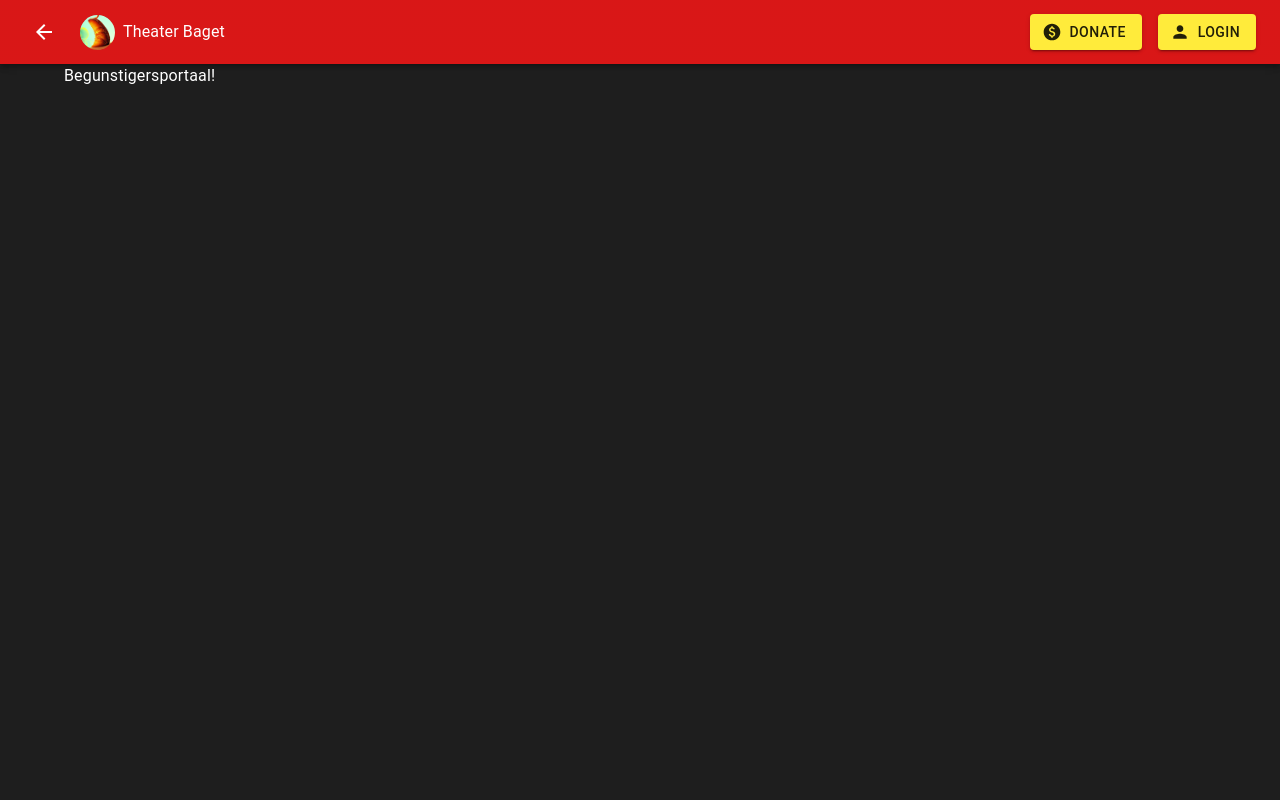
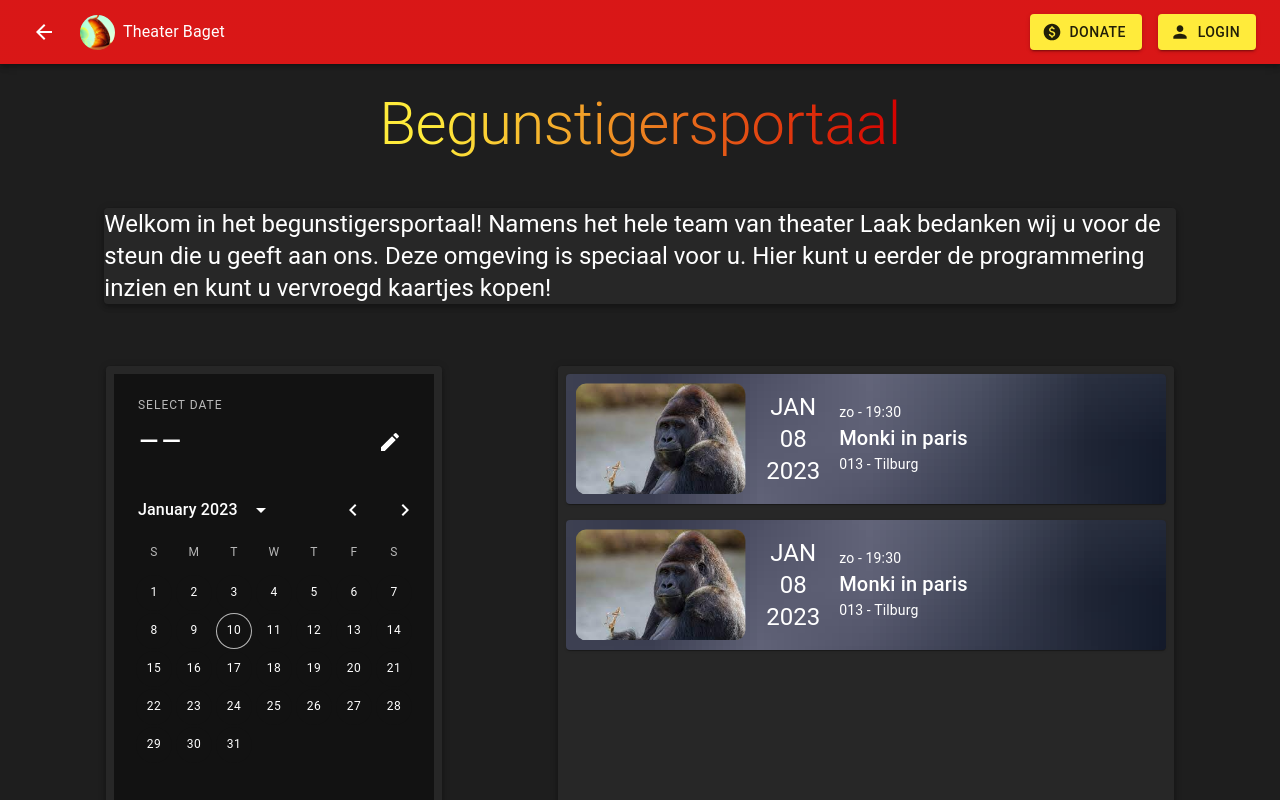
Before and after one commit to ManoloTonto1/Theater-Baget, a React (Vite) app in the folder client/: page /#/begunstigersportaal in a window 1280 px wide. Shown: the top 800 px of the page. Built offline with nearby package versions, Linux system fonts and the light colour scheme.

Commit message:
spacing fixed + omschrijving begunstigersportaal

```diff
--- a/client/src/routes/programma/BegunstigersPortaal.tsx
+++ b/client/src/routes/programma/BegunstigersPortaal.tsx
@@ -1,3 +1,4 @@
+/* eslint-disable max-len */
 import React from 'react';
 import type {
 	Dayjs
@@ -23,28 +24,55 @@ import {
 import {
 	Box, Grid, Typography
 } from '@mui/material';
+import type {
+	$TSfixMeAny
+} from '../../components/global/globalTypes';
 
 function BegunstigersPortaal() {
 	const [value, setValue] = React.useState<Dayjs | null>(dayjs(''));
 
 	return (
-		<Container>
-			<Grid sx={{
-				height: '100vh',
-				width: '100%',
-				justifyContent: 'Center',
-				allignItems: 'Center'
-			}}>
-				<Typography>
-				Begunstigersportaal!
-				</Typography>
+		<Container style={{
+			height: '120vh',
+			justifyContent: 'center',
+			alignItems: 'center',
+		}}>
+			<Grid container
+				direction="column"
+				alignItems="center"
+				justifyContent="center"
+				sx={{
+					minWidth: '100%'
+				}}>
+				<Box sx={{
+					my: 3
+				}}>
+					<Typography variant= "h2" style={{
+						background: '-webkit-linear-gradient(180deg, rgba(213,0,0,1) 0%, rgba(255,235,59,1) 90%)',
+						webkitBackgroundClip: 'text',
+						WebkitTextFillColor: 'transparent',
+					} as $TSfixMeAny}>
+				Begunstigersportaal
+					</Typography>
+				</Box>
+				<Card elevation={4}
+					sx={{
+						width: '93%',
+						my:3
+					}}>
+					<Typography variant= "h5">
+						Welkom in  het begunstigersportaal! Namens het hele team van theater Laak bedanken wij u voor de steun die u geeft aan ons. Deze omgeving is speciaal voor u. Hier kunt u eerder de programmering inzien en kunt u vervroegd kaartjes kopen!
+					</Typography>
+				</Card>
 			</Grid>
-			<Container style={{
-				height: '80vh',
-				display: 'flex',
-				justifyContent: 'center',
-				alignItems: 'center',
-			}}>
+			<Grid container
+				direction="column"
+				alignItems="center"
+				justifyContent="center"
+				sx={{
+					minHeight: '60%',
+					height: '68vh'
+				}}>
 				<Card elevation={4} sx={{
 					height: 485,
 					p: 1,
@@ -69,7 +97,7 @@ function BegunstigersPortaal() {
 				}}>
 					{getTickets('safgsafgfdsgsdfgsdfegds')}
 				</Card>
-			</Container>
+			</Grid>
 		</Container>
 	);
 }
```
